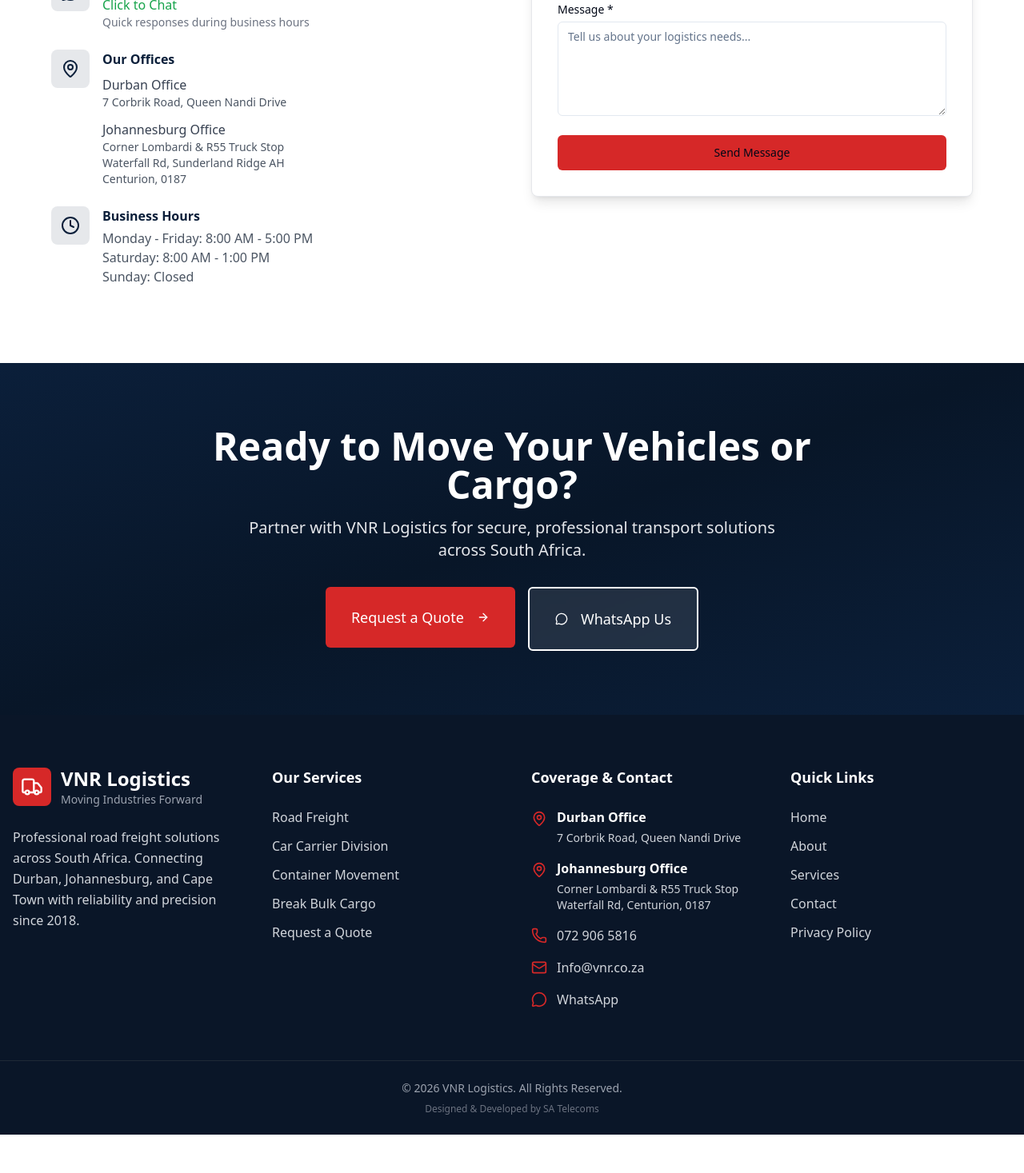
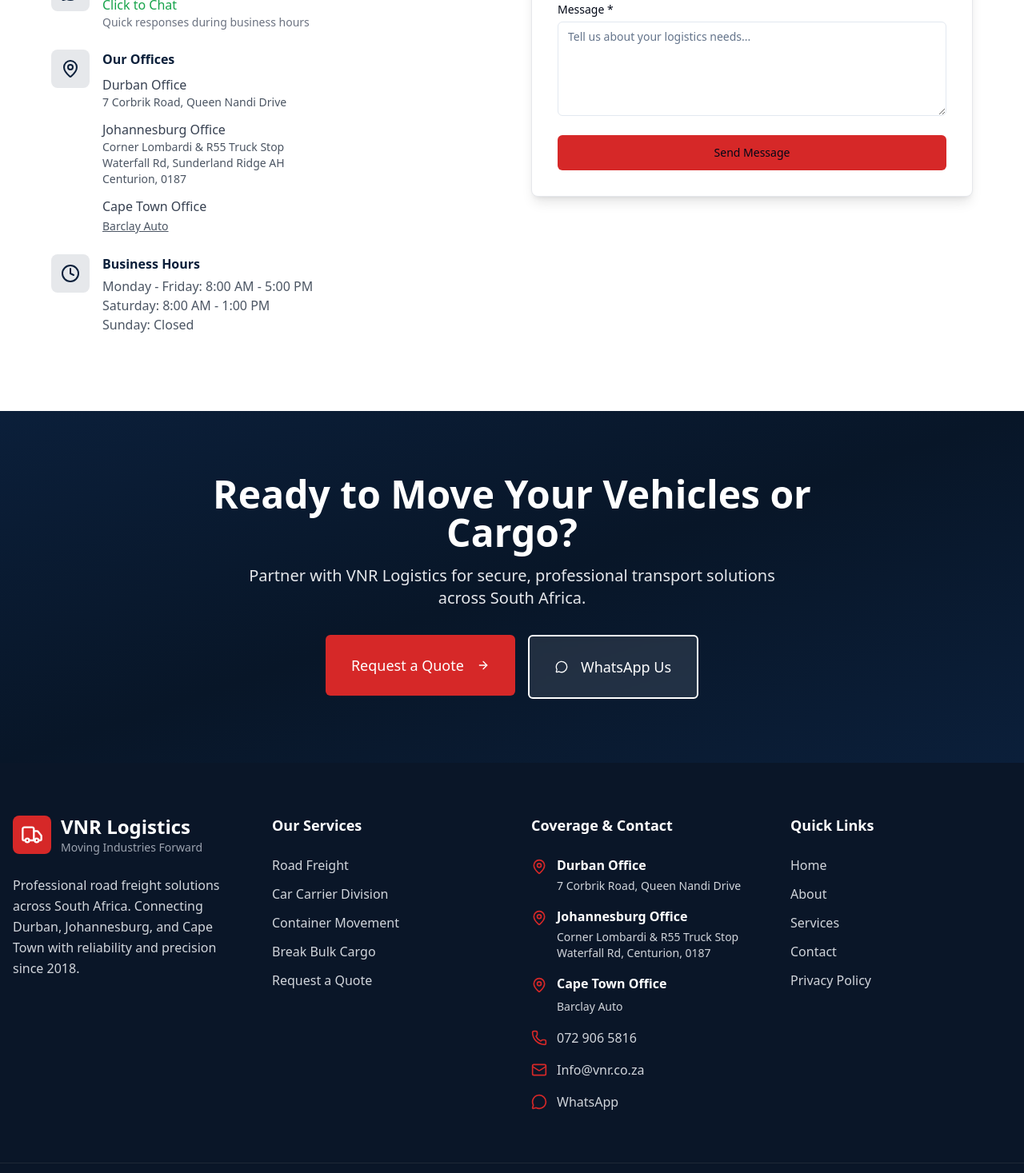
Before and after one commit to SA-Telecoms00/VNR-Logistics, a Next.js app: page /contact in a window 1280 px wide. Shown: the part 966-2433 px from the top of the page at 80% size. Before the commit the page ends 2385 px from the top, so only its background shows below. Built offline with nearby package versions, Linux system fonts and the light colour scheme.

Commit message:
Add Cape Town office address (Barclay Auto) to Footer and Contact page

```diff
--- a/app/contact/page.tsx
+++ b/app/contact/page.tsx
@@ -175,6 +175,17 @@
                         <p className="text-gray-600 text-sm">Waterfall Rd, Sunderland Ridge AH</p>
                         <p className="text-gray-600 text-sm">Centurion, 0187</p>
                       </div>
+                      <div>
+                        <p className="font-medium text-gray-700">Cape Town Office</p>
+                        <a
+                          href="https://maps.google.com/?q=-33.911201,18.554399"
+                          target="_blank"
+                          rel="noopener noreferrer"
+                          className="text-gray-600 text-sm hover:text-secondary transition-colors underline"
+                        >
+                          Barclay Auto
+                        </a>
+                      </div>
                     </div>
                   </div>
                 </div>
--- a/components/Footer.tsx
+++ b/components/Footer.tsx
@@ -127,6 +127,20 @@
                     <p className="text-sm">Waterfall Rd, Centurion, 0187</p>
                   </div>
                 </li>
+                <li className="flex items-start gap-3">
+                  <MapPin className="h-5 w-5 text-secondary flex-shrink-0 mt-1" />
+                  <div className="text-gray-300">
+                    <p className="font-semibold text-white mb-1">Cape Town Office</p>
+                    <a
+                      href="https://maps.google.com/?q=-33.911201,18.554399"
+                      target="_blank"
+                      rel="noopener noreferrer"
+                      className="text-sm hover:text-secondary transition-colors"
+                    >
+                      Barclay Auto
+                    </a>
+                  </div>
+                </li>
                 <li className="flex items-center gap-3">
                   <Phone className="h-5 w-5 text-secondary flex-shrink-0" />
                   <a
```
